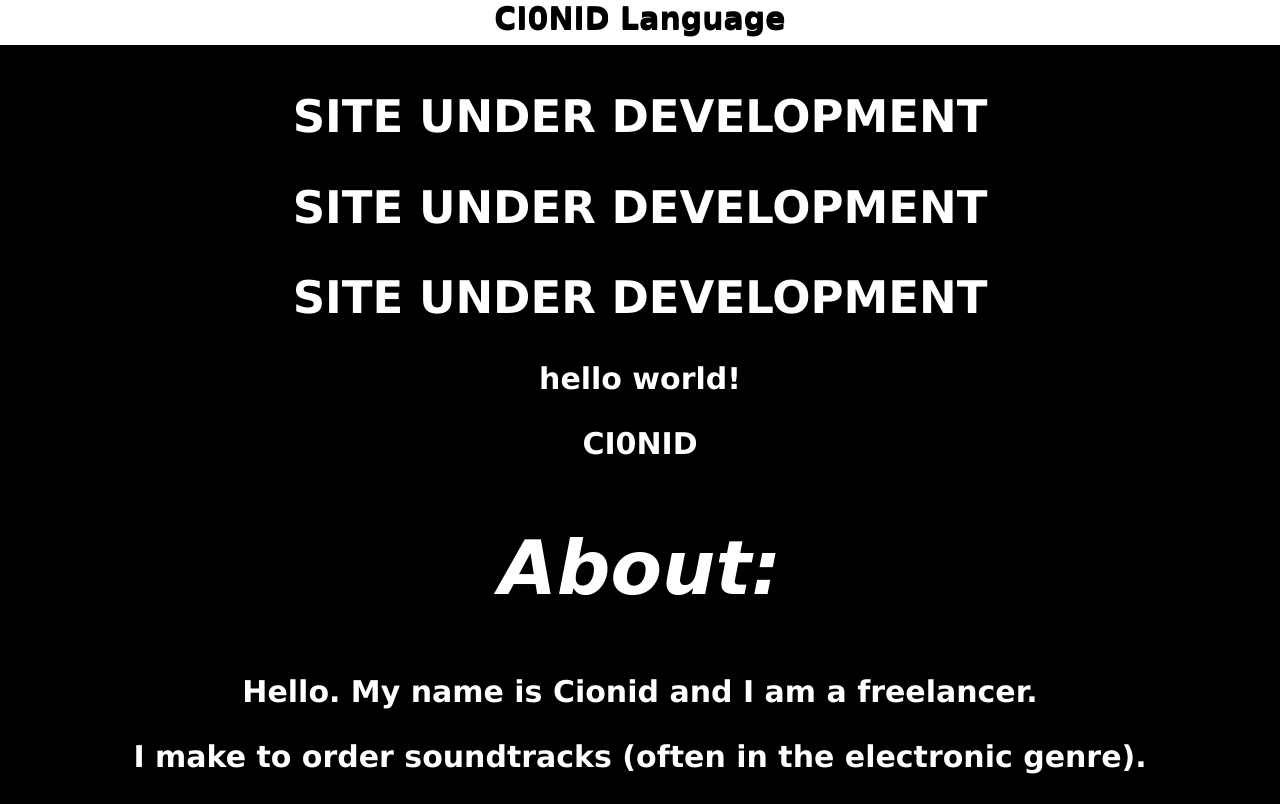
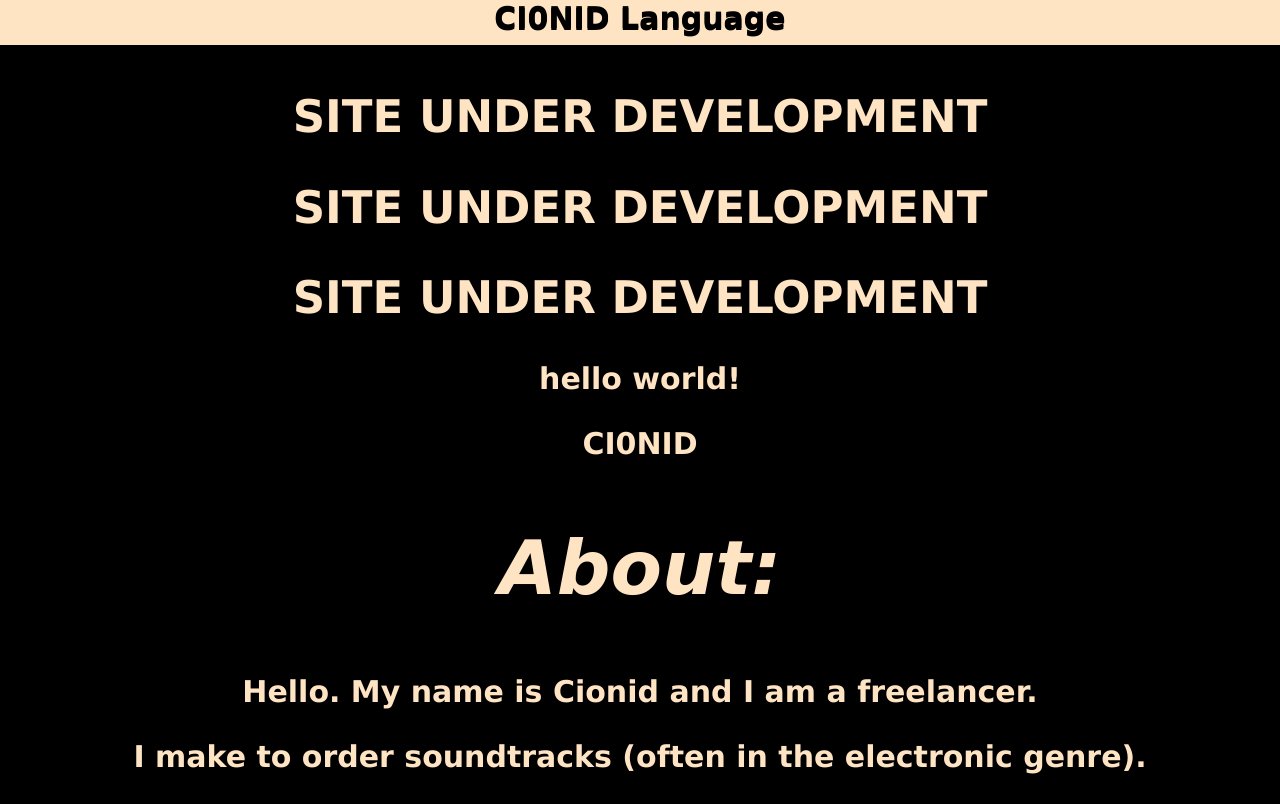
Before and after one commit to CI0NID/ci0nid.github.io, a plain HTML site: page index.html in a window 1280 px wide. Drawn offline with Linux system fonts and the light colour scheme.

Commit message:
Update style.css

```diff
--- a/style.css
+++ b/style.css
@@ -1,7 +1,7 @@
 
 body {
   background-color: black;
-  color: white;
+  color:bisque;
   font-family: Verdana, Geneva, Tahoma, sans-serif;
 
   margin: 0;
@@ -26,7 +26,7 @@ a:link {color: black;}
 .topnav {
   overflow: hidden;
   position: fixed;
-  background-color: white;
+  background-color: bisque;
   top: auto;
   width: 100%;
   height: 45px;
```
